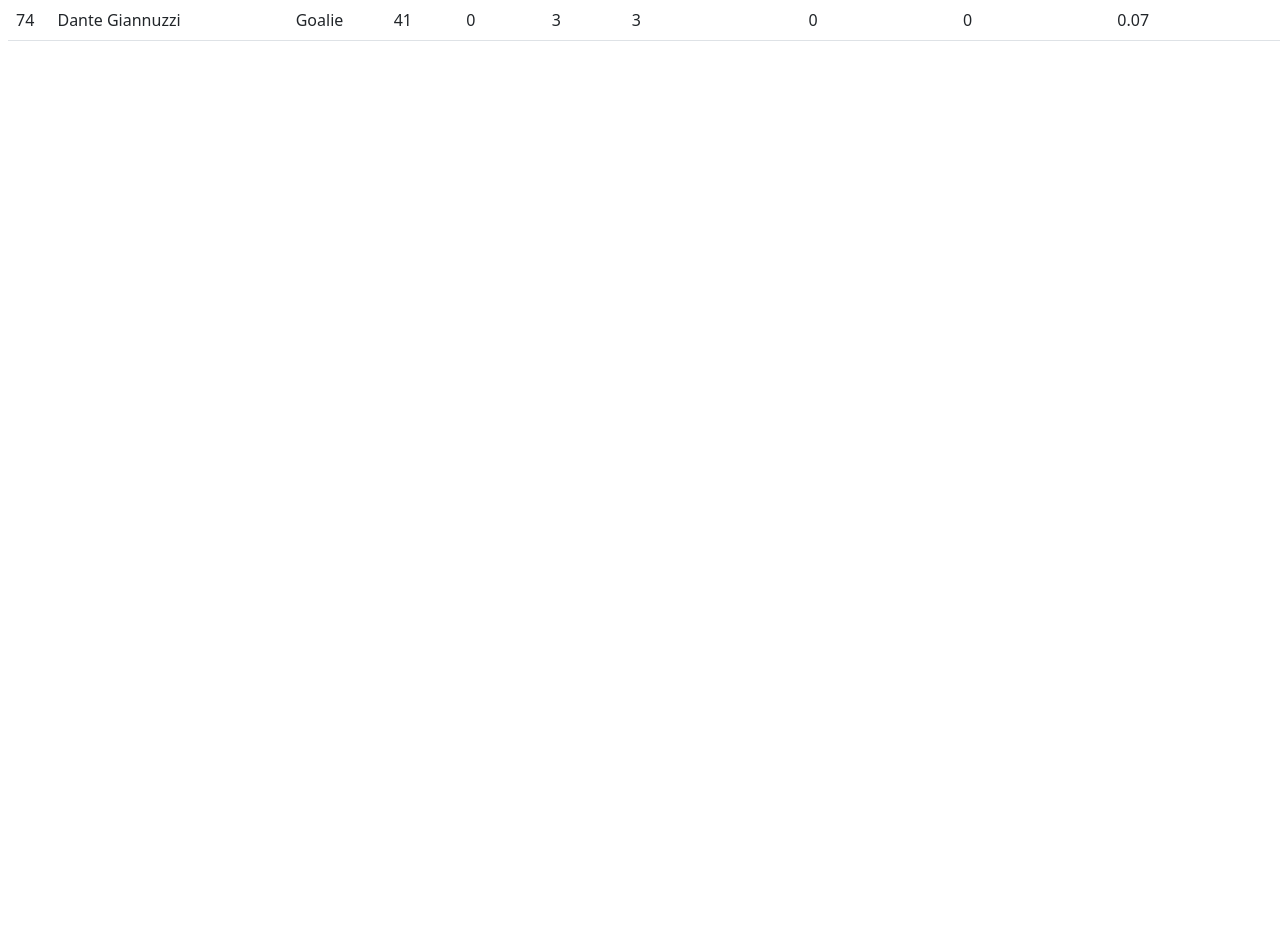
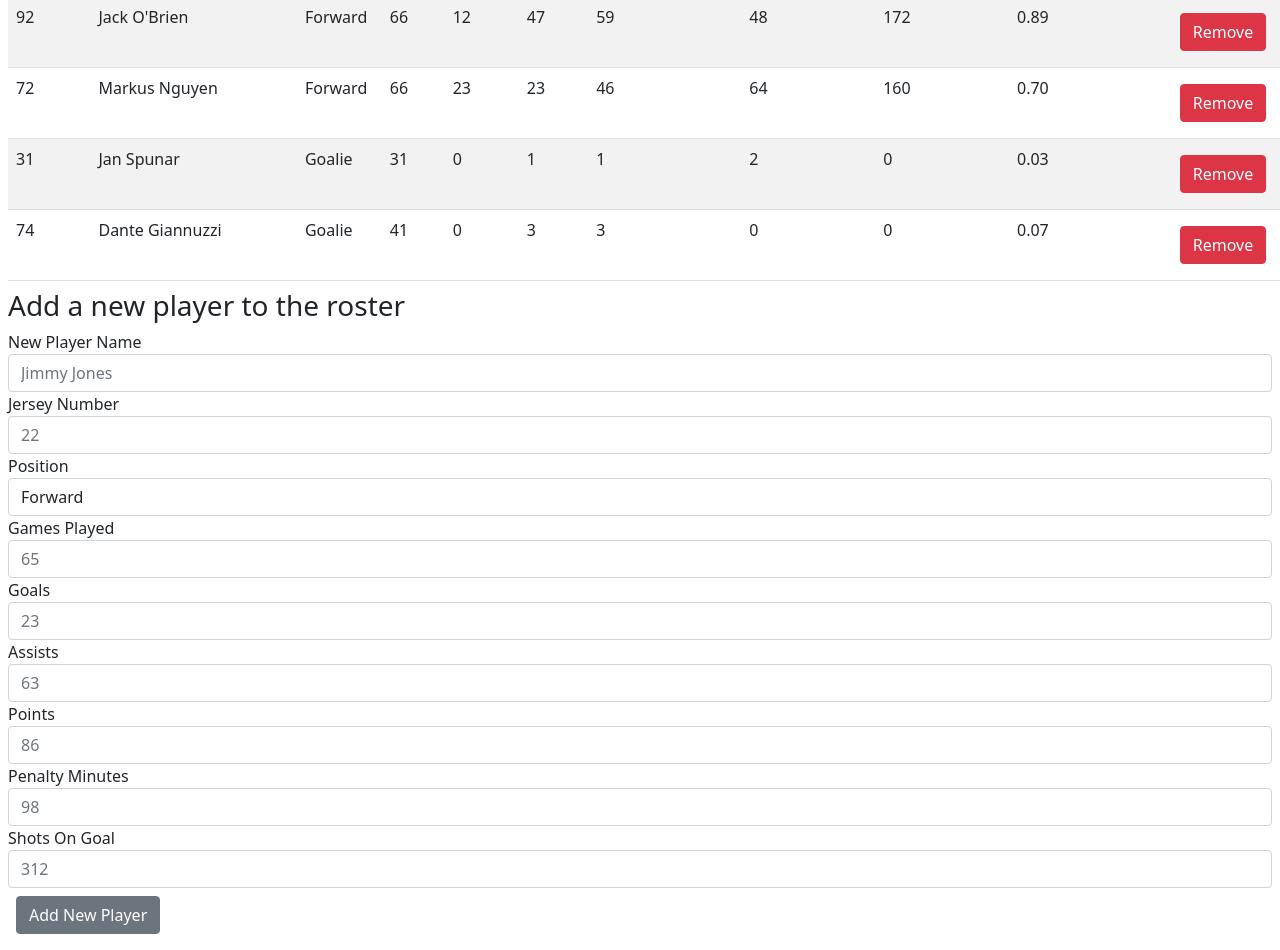
Before and after one commit to TiannaLopesOSU/hockey-roster-onboarding, a Vue app in the folder hockey-roster-vue/: page / in a window 1280 px wide. Shown: the part 500-1450 px from the top of the page. Before the commit the page ends 800 px from the top, so only its background shows below. Built offline with nearby package versions, Linux system fonts and the light colour scheme.

Commit message:
Adding form to add and delete players

```diff
--- a/hockey-roster-vue/src/components/HockeyRoster.vue
+++ b/hockey-roster-vue/src/components/HockeyRoster.vue
@@ -26,7 +26,7 @@
           <table class="table table-striped m-2">
               <thead>
                 <tr>
-                  <th scope="col">#</th>
+                  <th scope="col">Jersey #</th>
                   <th scope="col">Player Name</th>
                   <th scope="col">Position</th>
                   <th scope="col">Goals</th>
@@ -50,16 +50,97 @@
                     <td>{{item.penaltyMinutes}}</td>
                     <td>{{item.shotsOnGoal}}</td>
                     <td>{{item.pointsPerGame}}</td>
+                    <td>  <button type="button" class="btn btn-danger m-2" v-on:click="deletePlayer(item)">Remove</button></td>
                 </tr>
               </tbody>
             </table>
       </div>
     </div>
+
+
+    <!-- Add Player Form  -->
+<div>
+  <div class="m-2">
+                <h3>Add a new player to the roster</h3>
+   </div>
+  <form class="m-2">
+
+  <div class="form-group review-form" @submit.prevent="onSubmit">
+    <label for="playerName">New Player Name</label>
+    <input type="name" class="form-control" id="playerName" placeholder="Jimmy Jones" v-model="playerName" :class="{ 'invalid': (playerName === '' && submitted === true) }">
+    <div class="error-message" v-if="(playerName === '' && submitted === true)"> Player Name is required.</div>
+
+  </div>
+
+  <div class="form-group">
+    <label for="jerseyNumber">Jersey Number</label>
+    <input type="number" class="form-control" id="jerseyNumber" placeholder="22" v-model="jerseyNumber" :class="{ 'invalid': (jerseyNumber === '' && submitted === true) }">
+    <div class="error-message" v-if="(jerseyNumber === '' && submitted === true)"> Jersey Number is required.</div>
+
+  </div>
+
+  <div class="form-group">
+    <label for="position">Position</label>
+    <select class="form-control" id="position" v-model="position">
+      <option>Forward</option>
+      <option>Defense</option>
+      <option>Goalie</option>
+    </select>
+  </div>
+
+  <div class="form-group">
+    <label for="gamesPlayed">Games Played</label>
+    <input type="number" class="form-control" id="gamesPlayed" placeholder="65" v-model="gamesPlayed" :class="{ 'invalid': (gamesPlayed === '' && submitted === true) }">
+    <div class="error-message" v-if="(gamesPlayed === '' && submitted === true)"> Games Played is required.</div>
+
+  </div>
+
+  <div class="form-group">
+    <label for="goals">Goals</label>
+    <input type="number" class="form-control" id="goals" placeholder="23" v-model="goals" :class="{ 'invalid': (goals === '' && submitted === true) }">
+    <div class="error-message" v-if="(goals === '' && submitted === true)"> Goals are required.</div>
+  </div>
+
+  <div class="form-group">
+    <label for="assists">Assists</label>
+    <input type="number" class="form-control" id="assists" placeholder="63" v-model="assists" :class="{ 'invalid': (assists === '' && submitted === true) }" >
+<div class="error-message" v-if="(assists === '' && submitted === true)"> Assists are required.</div>
+  </div>
+
+  <div class="form-group">
+    <label for="points">Points</label>
+    <input type="number" class="form-control" id="points" placeholder="86" v-model="points" :class="{ 'invalid': (points === '' && submitted === true) }">
+    <div class="error-message" v-if="(points === '' && submitted === true)"> Points are required.</div>
+  </div>
+
+  <div class="form-group">
+    <label for="penaltyMinutes">Penalty Minutes</label>
+    <input type="number" class="form-control" id="penaltyMinutes" placeholder="98" v-model="penaltyMinutes" :class="{ 'invalid': (penaltyMinutes === '' && submitted === true) }">
+    <div class="error-message" v-if="(penaltyMinutes === '' && submitted === true)"> Penalty Minutes are required.</div>
+  </div>
+
+  <div class="form-group">
+    <label for="shotsOnGoal">Shots On Goal</label>
+    <input type="number" class="form-control" id="shotsOnGoal" placeholder="312" v-model="shotsOnGoal" :class="{ 'invalid': (shotsOnGoal === '' && submitted === true) }">
+    <div class="error-message" v-if="(shotsOnGoal === '' && submitted === true)"> Shots on goal are required.</div>
+  </div>
+
+
+  <button type="button" class="btn btn-secondary m-2" v-on:click="onSubmit()">Add New Player</button>
+</form>
+</div>
+
+
   </body>
 </template>
 
 <style scoped>
-
+.invalid{
+  border: 1px solid red;
+}
+.error-message{
+  color: red;
+}
 </style>
 
 <script >
@@ -67,6 +148,17 @@ import axios from 'axios';
   export default  {
     data() {
     return {
+      submitted: false,
+      playerName: '',
+      jerseyNumber: '',
+      position: 'Forward',
+      gamesPlayed: '',
+      goals: '',
+      assists: '',
+      points: '',
+      penaltyMinutes: '',
+      shotsOnGoal: '',
+      pointsPerGame: '',
       fullPlayerList: [],
       playerList: [
   {
@@ -199,8 +291,8 @@ import axios from 'axios';
           this.fullPlayerList = [...this.playerList];
         },
     calculatePointsPerGame() {
-this.playerList.forEach((player) => {
-  player.pointsPerGame = ((player.goals + player.assists) / player.gamesPlayed).toFixed(2);
+  this.playerList.forEach((player) => {
+  player.pointsPerGame = ((player.points) / player.gamesPlayed).toFixed(2);
 })
     },
 
@@ -218,7 +310,47 @@ this.playerList.forEach((player) => {
     this.playerList = this.fullPlayerList.filter((item) => {
      return item.position === position;
       });
-    }
+    },
+  onSubmit(){
+    this.submitted = true;
+  let newPlayer = {
+  playerName: this.playerName,
+  jerseyNumber: this.jerseyNumber,
+  position: this.position,
+  gamesPlayed: this.gamesPlayed,
+  goals: this.goals,
+  assists: this.assists,
+  points: this.points,
+  penaltyMinutes: this.penaltyMinutes,
+  shotsOnGoal: this.shotsOnGoal,
+}
+if(this.formIsValid(newPlayer)){
+this.fullPlayerList.push(newPlayer);
+this.playerList.push(newPlayer);
+this.calculatePointsPerGame();
+
+}else{
+  console.log('Form is not valid');
+}
+  },
+  deletePlayer(player){
+   this.fullPlayerList = this.fullPlayerList.filter((item) => {
+    return item.jerseyNumber!== player.jerseyNumber;
+   });
+   this.playerList = this.fullPlayerList.filter((item) => {
+    return item.jerseyNumber!== player.jerseyNumber;
+   });
+  },
+
+  formIsValid(newPlayer){
+    console.log(newPlayer);
+    if(newPlayer.playerName === '' || newPlayer.jerseyNumber === '' || newPlayer.position === '' || newPlayer.gamesPlayed === '' || newPlayer.goals === '' || newPlayer.assists === '' || newPlayer.points === ''
+     || newPlayer.penaltyMinutes === '' || newPlayer.shotsOnGoal === '' || newPlayer.gameWinningGoals === ''){
+      return false;
+     }else{
+    return true;
+     }
   }
+}
   }
 </script>
```
